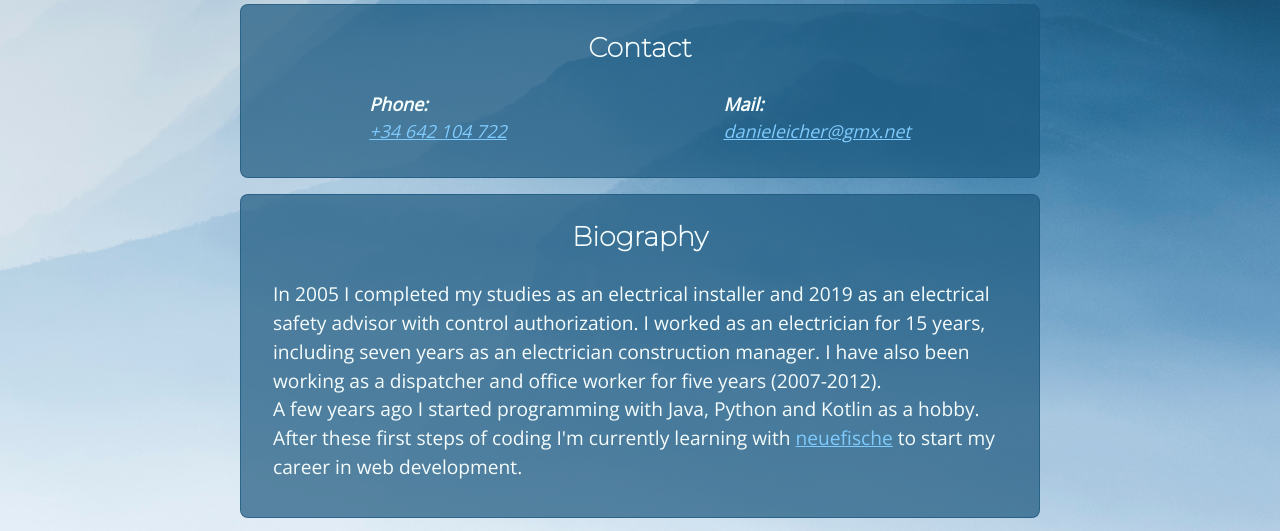
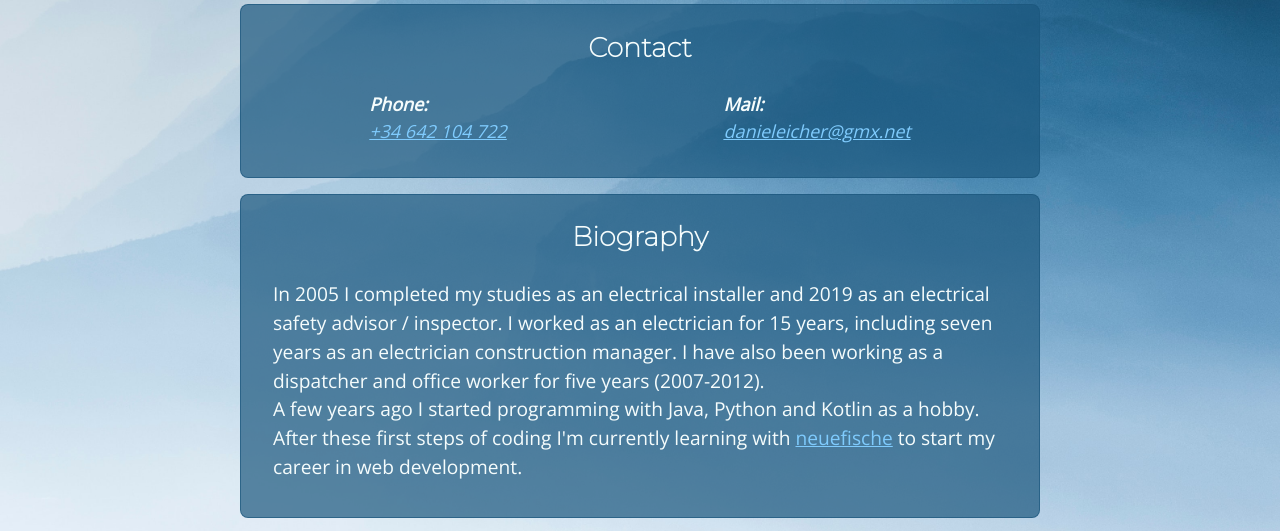
Before and after one commit to codingoak/personal-website, a website: page index.html in a window 1280 px wide. Shown: the part 922-1453 px from the top of the page. Drawn offline with nearby package versions, Linux system fonts and the light colour scheme.

Commit message:
Update bio text

```diff
--- a/index.html
+++ b/index.html
@@ -91,10 +91,9 @@
       <h2>Biography</h2>
       <div>
         <p class="main-section__text">
-          In 2005 I completed my studies as an electrical installer and 2019 as an electrical safety advisor with
-          control authorization. I worked as an electrician for 15 years, including seven years as an electrician
-          construction manager. I have also been working as a dispatcher and office worker for five years
-          (2007-2012).<br />
+          In 2005 I completed my studies as an electrical installer and 2019 as an electrical safety advisor /
+          inspector. I worked as an electrician for 15 years, including seven years as an electrician construction
+          manager. I have also been working as a dispatcher and office worker for five years (2007-2012).<br />
           A few years ago I started programming with Java, Python and Kotlin as a hobby. After these first steps of
           coding I'm currently learning with
           <a class="hyperlink" href="https://www.neuefische.de/">neuefische</a>
```
